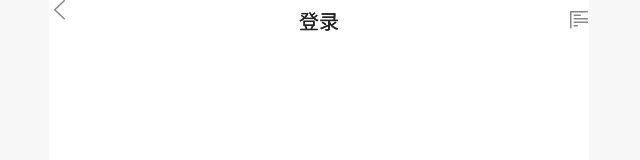
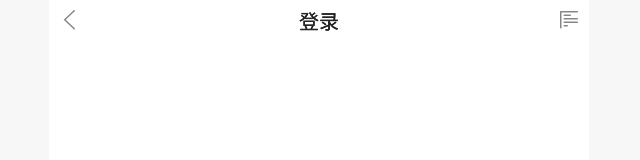
Before and after one commit to dontegrand/css-excerises, a plain HTML site: page html_css_5.html in a window 1280 px wide. Shown: the full height of the page, 321-961 px from the left. Drawn offline with Linux system fonts and the light colour scheme.

Commit message:
5.html样式调整

```diff
--- a/html_css_5.html
+++ b/html_css_5.html
@@ -118,8 +118,7 @@
             background: url(icon/bju-sprites.png) no-repeat;
             background-size:200px 200px;
             background-position: -20px 0;
-            /* margin: 10px auto; */
-
+            margin: 10px auto;
         }
         .login-header-title{
             text-align: center;
@@ -133,6 +132,8 @@
             position: absolute;
             top:0px;
             right:0px;
+            width:40px;
+            height: 44px;
             z-index: 100;
         }
         .login-header-menu span{
```
